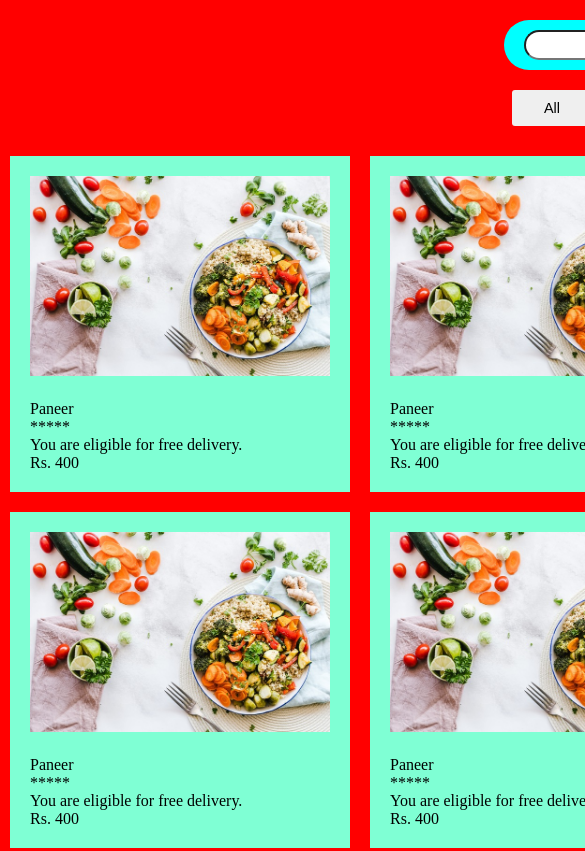
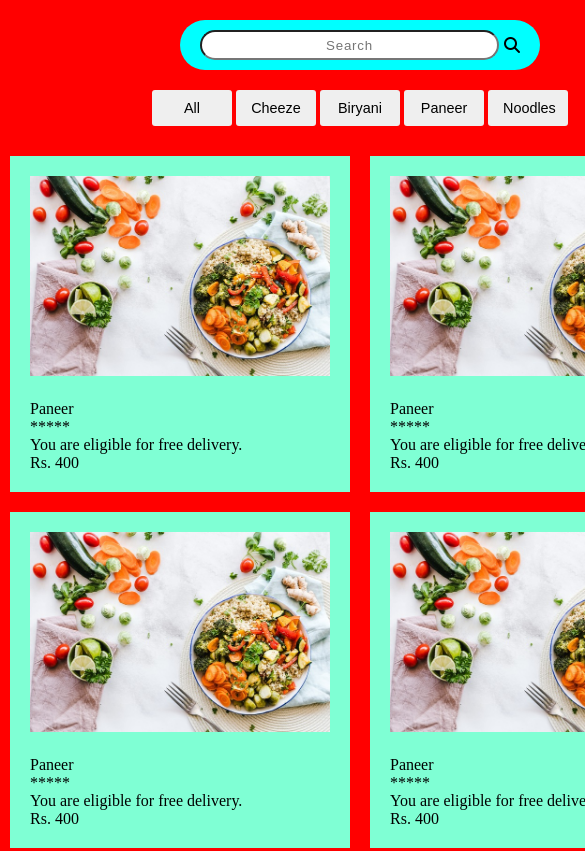
Before and after one commit to jaihindkushwah/FoodMenuCatalogue, a plain HTML site: page product.html in a window 390 px wide. Shown: the top 851 px of the page, 585 px wide, since content can reach past the window. Drawn offline with Linux system fonts and the light colour scheme.

Commit message:
adding media query for 640px

```diff
--- a/product.html
+++ b/product.html
@@ -66,7 +66,6 @@
             text-align: center;
             letter-spacing: .8px;
             margin-right: 5px;
-
         }
         .fa.fa-search{
             cursor: pointer;
@@ -87,6 +86,18 @@
         img{
             max-width: 300px;
             padding-bottom: 20px;
+        }
+        @media screen and (max-width:640px) {
+                .productContainer{
+                width: 100%;
+                display: grid;
+                grid-template-columns: repeat(2,1fr);
+                /* grid-row-gap: 10px; */
+            }
+            .searchField{
+            width: 50%;
+
+        }
         }
     </style>
 </head>
```
